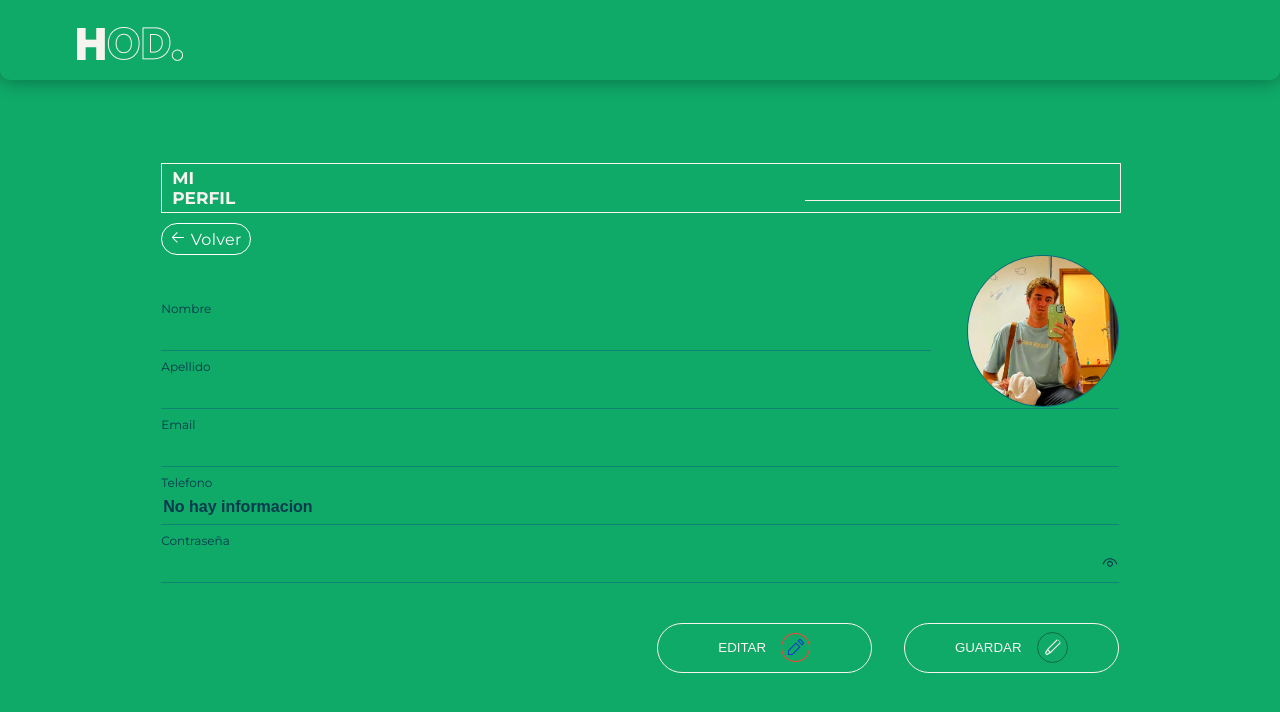
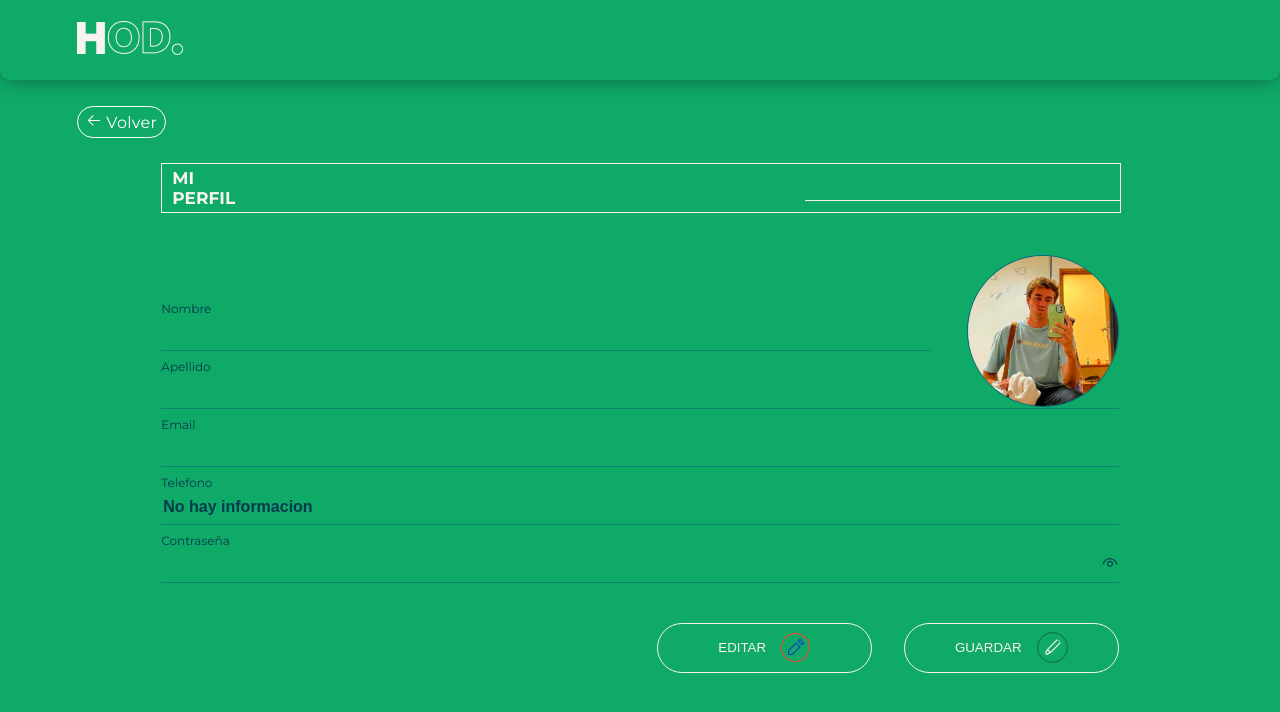
Before and after one commit to bautistagorchs/house-of-dev-front, a Next.js app: page /profile in a window 1280 px wide. Shown: the top 712 px of the page. Built offline with nearby package versions, Linux system fonts and the light colour scheme; no server answers.

Commit message:
add arrow back

```diff
--- a/src/commons/Navbar/Navbar.module.scss
+++ b/src/commons/Navbar/Navbar.module.scss
@@ -14,15 +14,13 @@
     max-width: $content-max-width;
     height: 100%;
     position: relative;
+    display: flex;
+    align-items: center;
   }
 }
-.logo {
-  position: absolute;
-  top: 34%;
-}
+
 .menuContainer {
   position: absolute;
-  top: 30%;
   right: -9px;
 }
 ul.noShow {
@@ -95,7 +93,7 @@ ul.dropdownMenu li:hover {
     align-items: flex-end;
     left: unset;
     right: 0;
-    top: 40%;
+    // top: 40%;
     border: none;
     outline: none;
   }
--- a/src/commons/arrowBack/ArrowBack.module.scss
+++ b/src/commons/arrowBack/ArrowBack.module.scss
@@ -10,7 +10,7 @@
     color: $main-color-dark;
     letter-spacing: 0.3px;
     margin: 0;
-    padding: 5px 8px;
+    border-bottom: 1px solid $white;
   }
   &:hover {
     cursor: pointer;
--- a/src/commons/arrowBack/ArrowBack.tsx
+++ b/src/commons/arrowBack/ArrowBack.tsx
@@ -12,7 +12,13 @@ const ArrowBack = (props: ArrowBackProps) => {
       onClick={() => navigate.back()}
       style={{ border: `1px solid ${props.borderColor || "#0fa968"}` }}
     >
-      <p style={{ color: `${props.fontColor || "#0fa968"}` }}>
+      <p
+        style={{
+          color: `${props.fontColor || "#0fa968"}`,
+          padding: props.padding || "5px 8px",
+          borderBottom: props.borderBottom ? "none" : "1px solid white",
+        }}
+      >
         {" "}
         <VscArrowLeft /> Volver
       </p>
--- a/src/components/Appointments/Appointments.module.scss
+++ b/src/components/Appointments/Appointments.module.scss
@@ -6,6 +6,10 @@
   flex-direction: column;
   align-items: center;
 }
+.outerContainer .arrowBackContainer {
+  position: absolute;
+  left: 6%;
+}
 
 .contentContainer {
   width: 88%;
@@ -13,6 +17,7 @@
 }
 .contentContainer header {
   width: 100%;
+  margin-top: 55px;
 }
 div.appointments {
   width: 100%;
--- a/src/components/Appointments/Appointments.tsx
+++ b/src/components/Appointments/Appointments.tsx
@@ -1,7 +1,10 @@
+"use client";
+
 import React from "react";
 import s from "./Appointments.module.scss";
 import Header from "@/commons/Header/Header";
 import AppointmentCard from "@/commons/AppointmentCard/AppointmentCard";
+import ArrowBack from "@/commons/arrowBack/ArrowBack";
 
 const Appointments = () => {
   const data = {
@@ -14,6 +17,9 @@ const Appointments = () => {
   };
   return (
     <div className={s.outerContainer}>
+      <div className={s.arrowBackContainer}>
+        <ArrowBack fontColor="#ffff" padding="5px 0px 0px 0px" />
+      </div>
       <div className={s.contentContainer}>
         <header>
           <Header text="Proximas citas" hrWidth="200" />
--- a/src/components/Home/Home.tsx
+++ b/src/components/Home/Home.tsx
@@ -38,7 +38,7 @@ const Home = () => {
               />
             </div>
             <div className={s.arrowBackContainer}>
-              <ArrowBack />
+              <ArrowBack borderBottom="none" />
             </div>
             <div className={s.box}>
               <div className={s.header}>
--- a/src/components/Profile/Profile.module.scss
+++ b/src/components/Profile/Profile.module.scss
@@ -5,6 +5,9 @@ div.outerContainer {
   display: flex;
   flex-direction: column;
   align-items: center;
+  .arrowBackContainer {
+    display: none;
+  }
 }
 div.contentContainer {
   width: 88%;
@@ -15,10 +18,10 @@ div.content {
   align-items: center;
   position: relative;
 }
-.content .arrowBackContainer {
+.arrowBackContainer {
   position: absolute;
-  left: 0;
-  top: 2%;
+  left: 6%;
+  top: calc($navbar-height + 2%);
 }
 
 .imageContainer {
@@ -141,6 +144,9 @@ form.form {
 @media (min-width: 1100px) {
   $content-width: 85%;
   $margin-and-padding-top-and-bottom: 6%;
+  div.outerContainer .arrowBackContainer {
+    display: block;
+  }
   div.contentContainer {
     width: 70%;
     display: flex;
--- a/src/components/Profile/Profile.tsx
+++ b/src/components/Profile/Profile.tsx
@@ -19,14 +19,14 @@ const Profile = () => {
 
   return (
     <div className={s.outerContainer}>
+      <div className={s.arrowBackContainer}>
+        <ArrowBack borderColor="#ffff" fontColor="#ffff" borderBottom="none" />
+      </div>
       <div className={s.contentContainer}>
         <header>
           <Header text="Mi perfil" hrWidth="315px" />
         </header>
         <div className={s.content}>
-          <div className={s.arrowBackContainer}>
-            <ArrowBack borderColor="#ffff" fontColor="#ffff" />
-          </div>
           <div className={s.imageContainer}>
             <Image src={profilepic} alt="Profile picture" />
           </div>
--- a/src/components/Propiedades/Propiedades.module.scss
+++ b/src/components/Propiedades/Propiedades.module.scss
@@ -6,9 +6,14 @@
   flex-direction: column;
   align-items: center;
 }
+.arrowBackContainer {
+  position: absolute;
+  left: 6%;
+}
 .headerContainer {
   width: 88%;
   max-width: $content-max-width;
+  margin-top: 40px;
 }
 .gridContainer {
   width: 88%;
@@ -104,9 +109,6 @@ main .buttonContainer {
 }
 
 @media (min-width: 800px) {
-  .headerContainer {
-    margin-top: 30px;
-  }
   main .imageContainer {
     height: 300px;
     img {
--- a/src/components/Propiedades/Propiedades.tsx
+++ b/src/components/Propiedades/Propiedades.tsx
@@ -9,6 +9,7 @@ import PropertieCard from "@/commons/propertieCard/PropertieCard";
 import arrowInCircle from "@/assets/arrowInCircle.png";
 import { getAllProperties } from "@/services/propertie.service";
 import { PropertieDataType } from "@/types/types";
+import ArrowBack from "@/commons/arrowBack/ArrowBack";
 
 const Propiedades = () => {
   const [properties, setproperties] = useState<PropertieDataType[]>([]);
@@ -23,6 +24,9 @@ const Propiedades = () => {
   }, []);
   return (
     <div className={s.outerContainer}>
+      <div className={s.arrowBackContainer}>
+        <ArrowBack fontColor="#ffff" padding="5px 0px 0px 0px" />
+      </div>
       <header className={s.headerContainer}>
         <Header text="Propiedades en alquiler" hrWidth="170px" />
       </header>
--- a/src/types/types.d.ts
+++ b/src/types/types.d.ts
@@ -18,6 +18,8 @@ export type ArrowBackProps = {
   backgroundColor?: string;
   fontColor?: string;
   borderColor?: string;
+  padding?: string;
+  borderBottom?: string;
 };
 
 export type UserRegisterType = {
```
